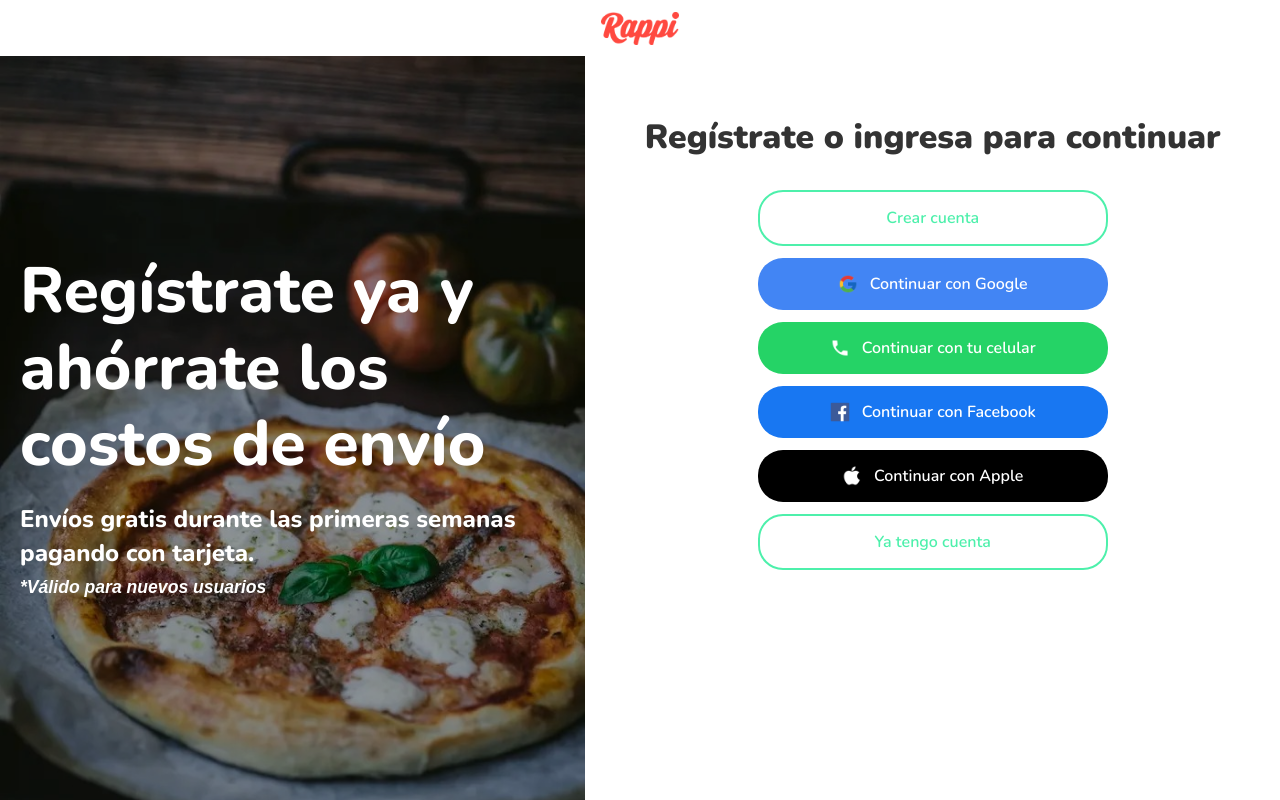
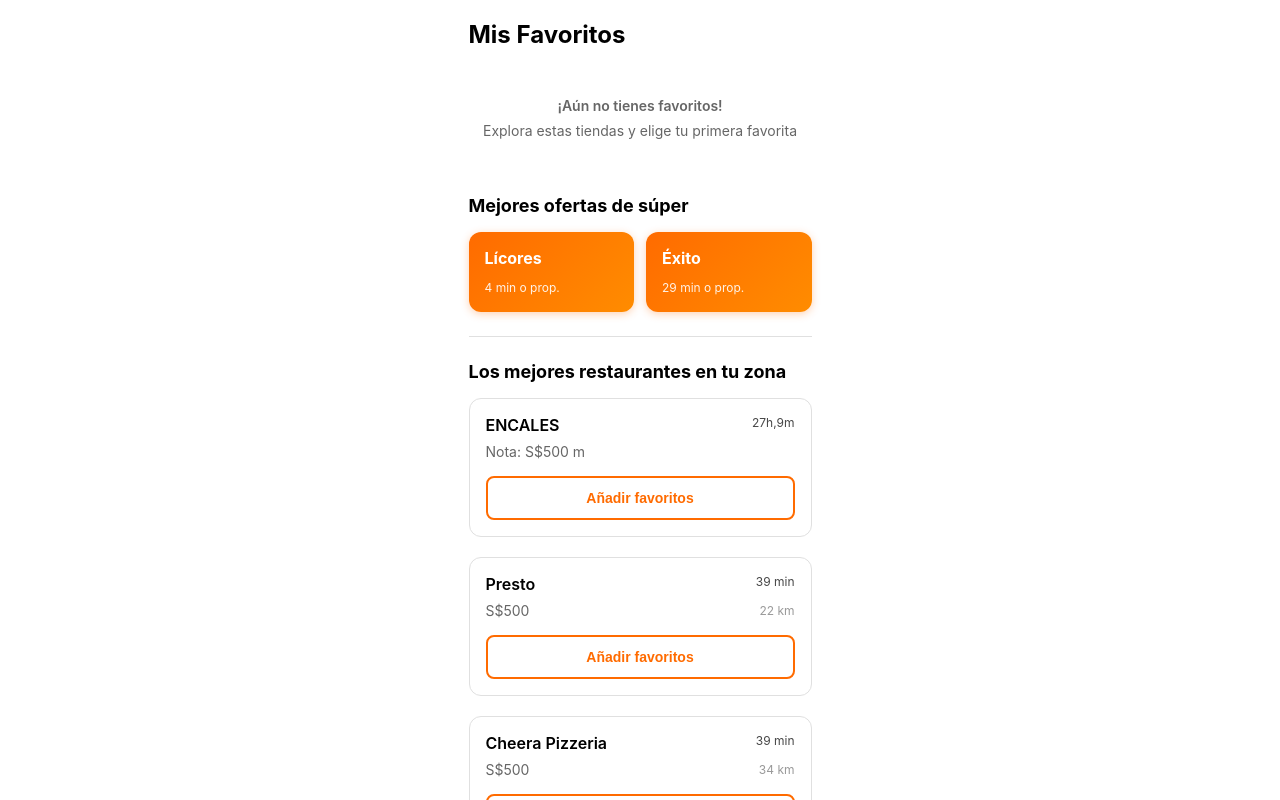
Before and after one commit to Marian0v0/RAPPI-PC-7, a React (Vite) app in the folder frontend/: page / in a window 1280 px wide. Before the commit this address led to /login. Built offline with nearby package versions, Linux system fonts and the light colour scheme.

Commit message:
create: añadir favoritos

```diff
--- /dev/null
+++ b/frontend/src/pages/Cuenta/AñadirFavoritos.css
@@ -0,0 +1,155 @@
+
+.rappi-container {
+  max-width: 375px;
+  margin: 0 auto;
+  padding: 20px 16px;
+  font-family: -apple-system, BlinkMacSystemFont, 'Segoe UI', Roboto, sans-serif;
+  background-color: #ffffff;
+  min-height: 100vh;
+  color: #333333;
+}
+
+/* Header de Favoritos */
+.favorites-header h1 {
+  font-size: 24px;
+  font-weight: 700;
+  margin: 0 0 24px 0;
+  color: #000000;
+}
+
+/* Estado vacío de favoritos */
+.empty-favorites {
+  margin-bottom: 32px;
+}
+
+.empty-state {
+  text-align: center;
+  padding: 20px 0;
+}
+
+.empty-state p {
+  margin: 4px 0;
+  color: #666666;
+  font-size: 14px;
+}
+
+.empty-state p:first-child {
+  font-weight: 600;
+  margin-bottom: 8px;
+}
+
+/* Secciones generales */
+.section {
+  margin-bottom: 24px;
+}
+
+.section h2 {
+  font-size: 18px;
+  font-weight: 700;
+  margin: 0 0 16px 0;
+  color: #000000;
+}
+
+/* Grid de supermercados */
+.super-grid {
+  display: grid;
+  grid-template-columns: 1fr 1fr;
+  gap: 12px;
+  margin-bottom: 8px;
+}
+
+.market-card {
+  background: linear-gradient(135deg, #ff6b00 0%, #ff8c00 100%);
+  border-radius: 12px;
+  padding: 16px;
+  color: white;
+  box-shadow: 0 2px 8px rgba(255, 107, 0, 0.3);
+}
+
+.market-info h3 {
+  margin: 0 0 8px 0;
+  font-size: 16px;
+  font-weight: 700;
+}
+
+.delivery-time {
+  font-size: 12px;
+  opacity: 0.9;
+}
+
+/* Línea divisoria */
+.divider {
+  height: 1px;
+  background-color: #e0e0e0;
+  margin: 24px 0;
+}
+
+/* Lista de restaurantes */
+.restaurants-list {
+  display: flex;
+  flex-direction: column;
+  gap: 20px;
+}
+
+.restaurant-card {
+  border: 1px solid #e0e0e0;
+  border-radius: 12px;
+  padding: 16px;
+  background-color: #ffffff;
+}
+
+.restaurant-main-info {
+  margin-bottom: 16px;
+}
+
+.restaurant-name-time {
+  display: flex;
+  justify-content: space-between;
+  align-items: flex-start;
+  margin-bottom: 8px;
+}
+
+.restaurant-name {
+  margin: 0;
+  font-size: 16px;
+  font-weight: 600;
+  color: #000000;
+}
+
+.restaurant-details {
+  display: flex;
+  justify-content: space-between;
+  align-items: center;
+}
+
+.note {
+  font-size: 14px;
+  color: #666666;
+}
+
+.distance {
+  font-size: 12px;
+  color: #999999;
+}
+
+/* Botón de añadir favoritos */
+.add-favorite-btn {
+  width: 100%;
+  background-color: transparent;
+  border: 2px solid #ff6b00;
+  color: #ff6b00;
+  padding: 12px 16px;
+  border-radius: 8px;
+  font-size: 14px;
+  font-weight: 600;
+  cursor: pointer;
+  transition: all 0.2s ease;
+}
+
+.add-favorite-btn:hover {
+  background-color: #fff0e6;
+}
+
+.add-favorite-btn:active {
+  background-color: #ffe0cc;
+}
--- /dev/null
+++ b/frontend/src/pages/Cuenta/AñadirFavoritos.jsx
@@ -0,0 +1,111 @@
+
+import React, { useState } from 'react';
+import './añadirFavoritos.css';
+
+const RappiModule = () => {
+  const [favorites, setFavorites] = useState([]);
+
+  // Datos de ejemplo basados en tu imagen
+  const superMarkets = [
+    { id: 1, name: "Lícores", time: "4 min o prop." },
+    { id: 2, name: "Éxito", time: "29 min o prop." }
+  ];
+
+  const restaurants = [
+    {
+      id: 1,
+      name: "ENCALES",
+      time: "27h,9m",
+      note: "Nota: S$500 m",
+      distance: ""
+    },
+    {
+      id: 2,
+      name: "Presto",
+      time: "39 min",
+      note: "S$500",
+      distance: "22 km"
+    },
+    {
+      id: 3,
+      name: "Cheera Pizzeria",
+      time: "39 min",
+      note: "S$500",
+      distance: "34 km"
+    }
+  ];
+
+  const addToFavorites = (restaurant) => {
+    if (!favorites.find(fav => fav.id === restaurant.id)) {
+      setFavorites([...favorites, restaurant]);
+    }
+  };
+
+  return (
+    <div className="rappi-container">
+      {/* Header de Favoritos */}
+      <div className="favorites-header">
+        <h1>Mis Favoritos</h1>
+      </div>
+
+      {/* Estado vacío de favoritos */}
+      {favorites.length === 0 && (
+        <div className="empty-favorites">
+          <div className="empty-state">
+            <p>¡Aún no tienes favoritos!</p>
+            <p>Explora estas tiendas y elige tu primera favorita</p>
+          </div>
+        </div>
+      )}
+
+      {/* Sección de Supermercados */}
+      <div className="section">
+        <h2>Mejores ofertas de súper</h2>
+        <div className="super-grid">
+          {superMarkets.map((market) => (
+            <div key={market.id} className="market-card">
+              <div className="market-info">
+                <h3>{market.name}</h3>
+                <span className="delivery-time">{market.time}</span>
+              </div>
+            </div>
+          ))}
+        </div>
+      </div>
+
+      {/* Línea divisoria */}
+      <div className="divider"></div>
+
+      {/* Sección de Restaurantes */}
+      <div className="section">
+        <h2>Los mejores restaurantes en tu zona</h2>
+        <div className="restaurants-list">
+          {restaurants.map((restaurant) => (
+            <div key={restaurant.id} className="restaurant-card">
+              <div className="restaurant-main-info">
+                <div className="restaurant-name-time">
+                  <h3 className="restaurant-name">{restaurant.name}</h3>
+                  <span className="delivery-time">{restaurant.time}</span>
+                </div>
+                <div className="restaurant-details">
+                  <span className="note">{restaurant.note}</span>
+                  {restaurant.distance && (
+                    <span className="distance">{restaurant.distance}</span>
+                  )}
+                </div>
+              </div>
+              <button
+                className="add-favorite-btn"
+                onClick={() => addToFavorites(restaurant)}
+              >
+                Añadir favoritos
+              </button>
+            </div>
+          ))}
+        </div>
+      </div>
+    </div>
+  );
+};
+
+export default RappiModule;
```
Also changed, not shown: frontend/src/App.jsx (+9 -0 lines).
